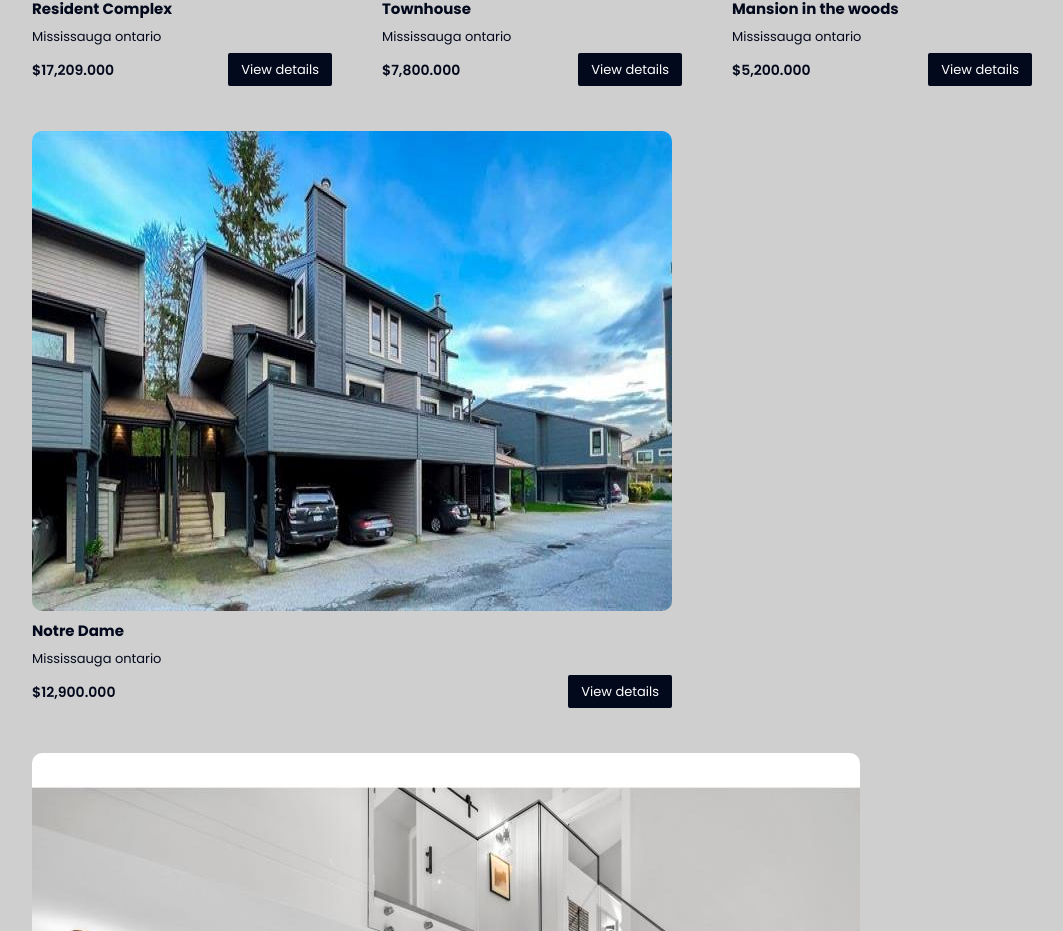
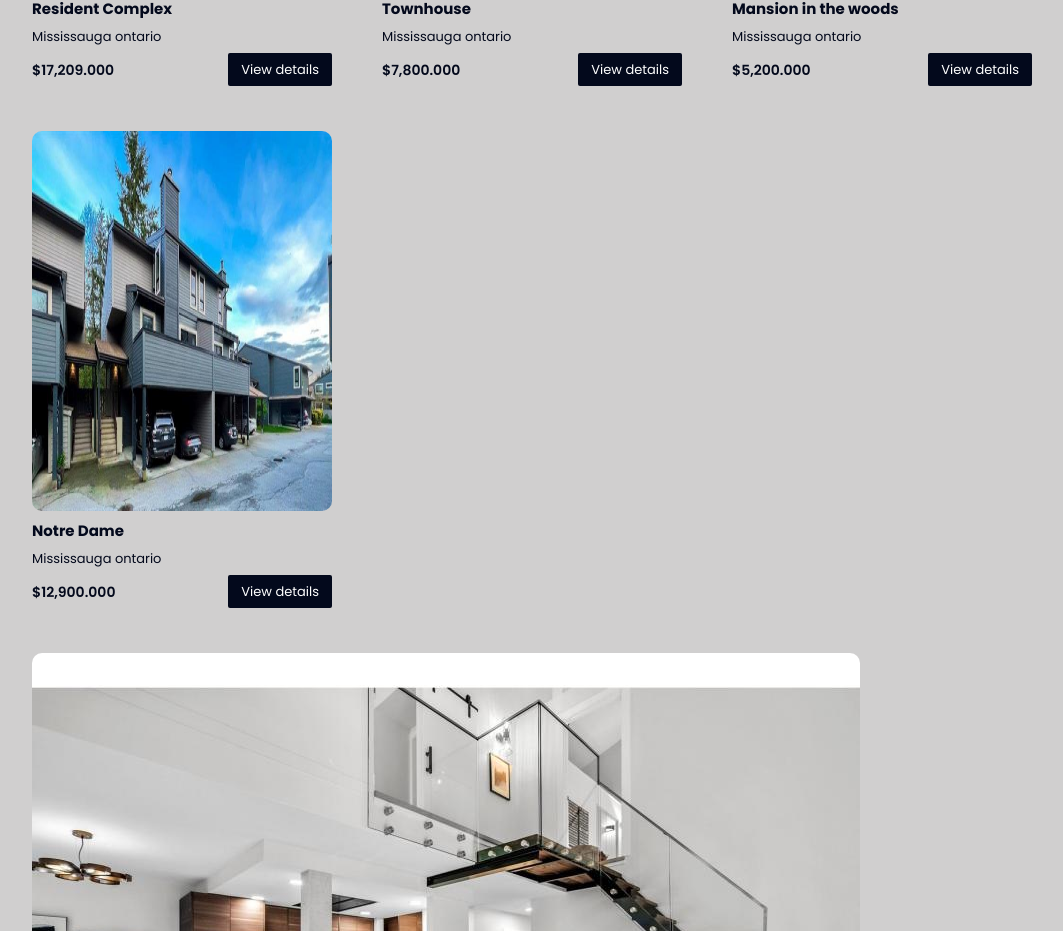
Before and after one commit to ashrafkhan0786/Realmaster, a plain HTML site: page index.html in a window 1280 px wide. Shown: the part 4972-5903 px from the top of the page, without its empty margins (32-1095 px from the left). Drawn offline with nearby package versions, Linux system fonts and the light colour scheme; files whose address does not match are found by name.

Commit message:
Update index.html

```diff
--- a/index.html
+++ b/index.html
@@ -228,7 +228,7 @@
                 </div>
 
                 <div class="purchase-content">
-                    <img src="./Image/gallery2/purchase/5.jpg" alt="">
+                    <img src="./Image/gallery2/purchase/5.jpg" alt="" width = "300px" height = "380">
                     <h3>Notre Dame</h3>
                     <p>Mississauga ontario</p>
 
```
